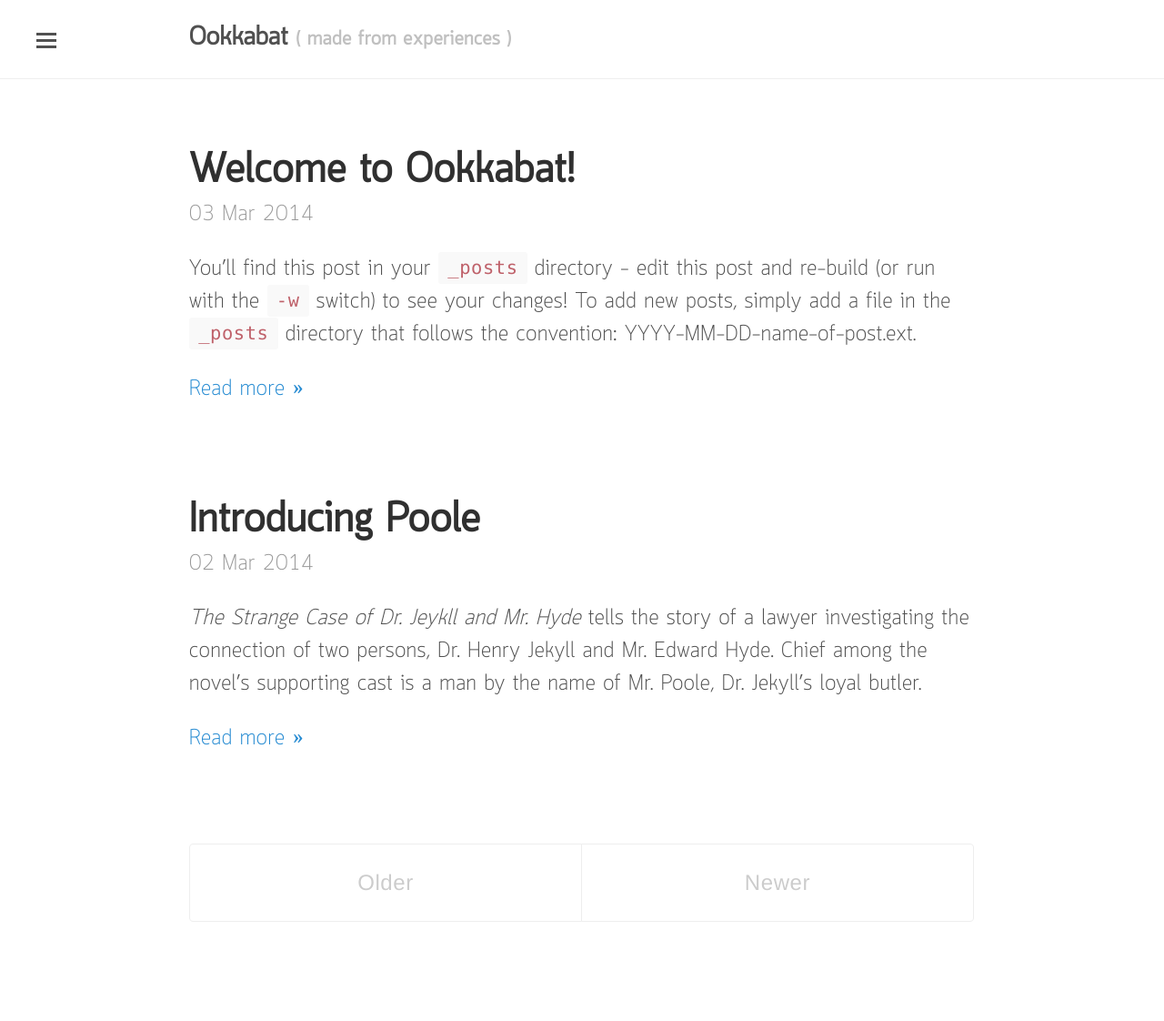
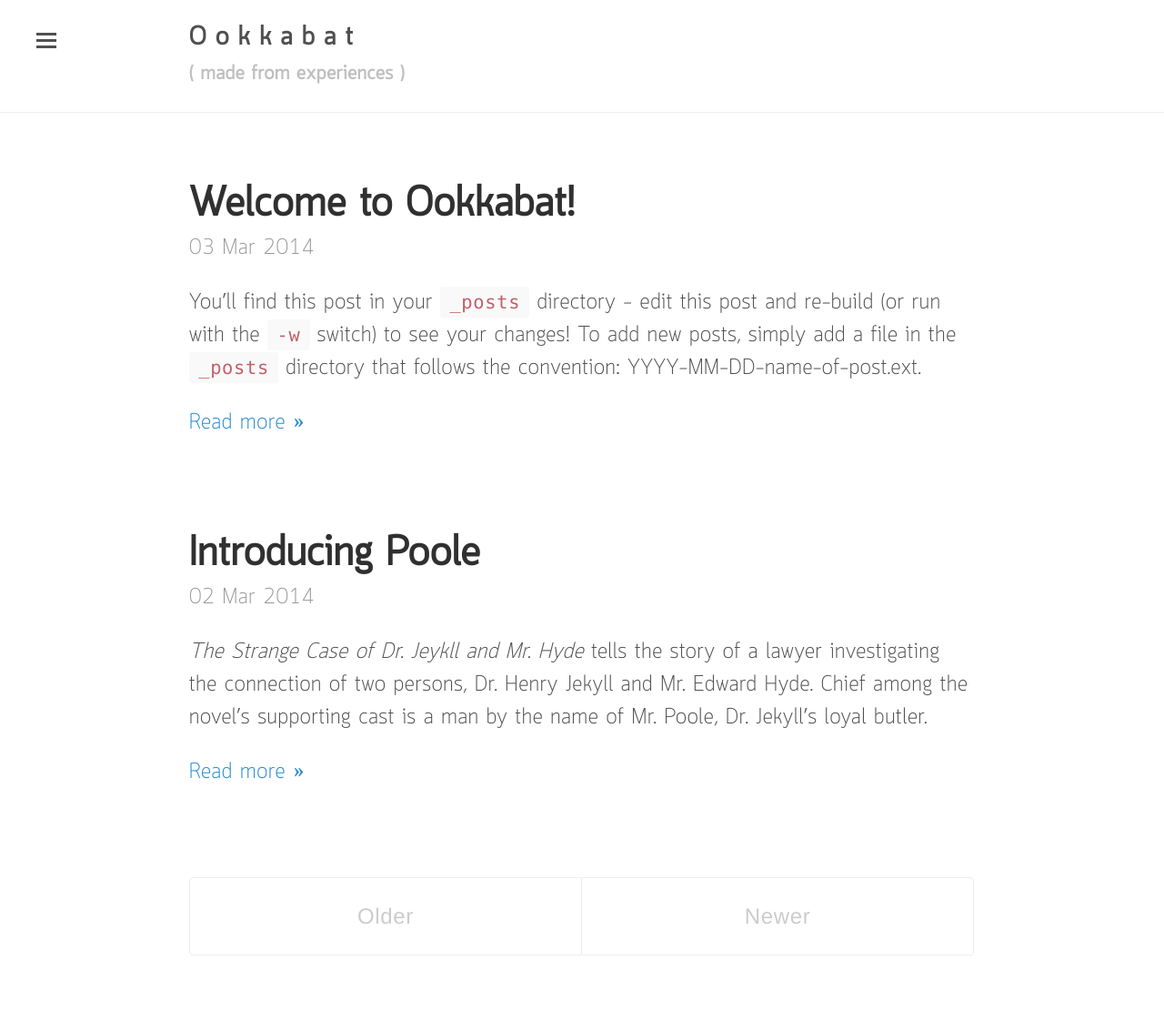
Before and after one commit to lnwKodeDotCom/lnwkodedotcom.github.io, a Jekyll site: the page built from index.html, in a window 1280 px wide. Shown: the whole page at 91% size. Built offline with Jekyll 4.4.1, drawn with Linux system fonts in a browser that asks for light colours; Markdown is read by kramdown in place of the engine named in the settings; the list of posts is cut into pages by our own code; before the commit the page ends 1085 px from its top, so only the background shows below that.

Commit message:
Adjusted letter-spacing, move subittle to new line.

```diff
--- a/_layouts/default.html
+++ b/_layouts/default.html
@@ -14,7 +14,7 @@
         <div class="container">
           <h3 class="masthead-title">
             <a href="/" title="Home">{{ site.title }}</a>
-            <small>{{ site.tagline }}</small>
+            <br><small>{{ site.tagline }}</small>
           </h3>
         </div>
       </div>
--- a/_sass/lanyon.scss
+++ b/_sass/lanyon.scss
@@ -41,7 +41,7 @@ html, body {
 html {
   font-family: "QuarkLight", Georgia, "Times New Roman", serif;
   font-size: 1.1rem;
-  letter-spacing: .025rem;
+  letter-spacing: .028rem;
 }
 @media (min-width: 38rem) {
   html {
@@ -113,6 +113,7 @@ h1, h2, h3, h4, h5, h6 {
   margin-top: 0;
   margin-bottom: 0;
   color: #505050;
+  letter-spacing: 0.4rem;
   a {
     color: #505050;
   }
--- a/assets/stylesheets/quark.css
+++ b/assets/stylesheets/quark.css
@@ -5,7 +5,7 @@
 @font-face {
     font-family: 'QuarkBold';
     src: url('../fonts/woff/quark-bold-webfont.woff') format('woff');
-    font-weight: bold;
+    font-weight: normal;
     font-style: normal;
 
 }
```
Also changed, not shown: assets/fonts/woff/quark-bold-webfont.woff.
